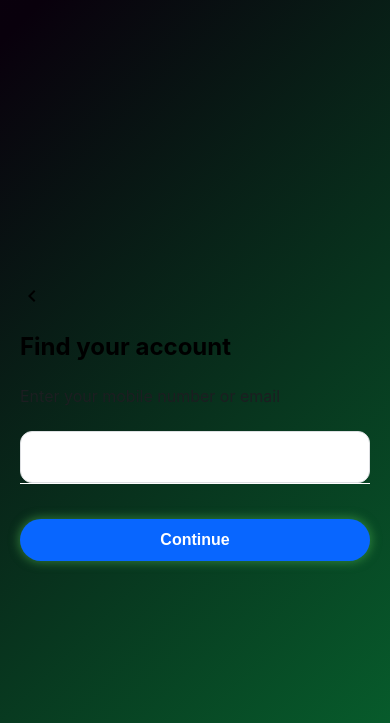
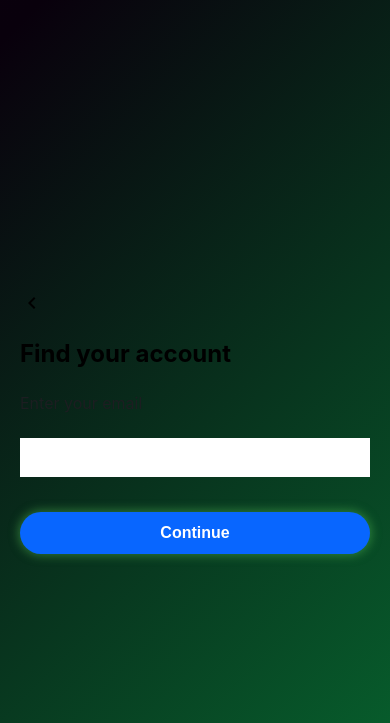
Before and after one commit to tmuk26-group-1/budget-tool, a Flask app: template templates/registration.html in a window 390 px wide. Shown: the top 723 px of the page. Run offline with Flask 3, Linux system fonts and the light colour scheme; the template is opened without the code that fills it, so the values that code supplies are empty.

Commit message:
deleted phonenummber, we should have email

```diff
--- a/templates/registration.html
+++ b/templates/registration.html
@@ -15,11 +15,11 @@
         </div>
 
         <h2>Find your account</h2>
-        <p class="subtitle">Enter your mobile number or email</p>
+        <p class="subtitle">Enter your email</p>
 
         <form>
             <div class="input-group">
-                <input type="text" placeholder="Mobile number or email" required>
+                <input type="email" placeholder="email" required>
             </div>
 
             <button type="submit" class="btn-primary">Continue</button>
```
